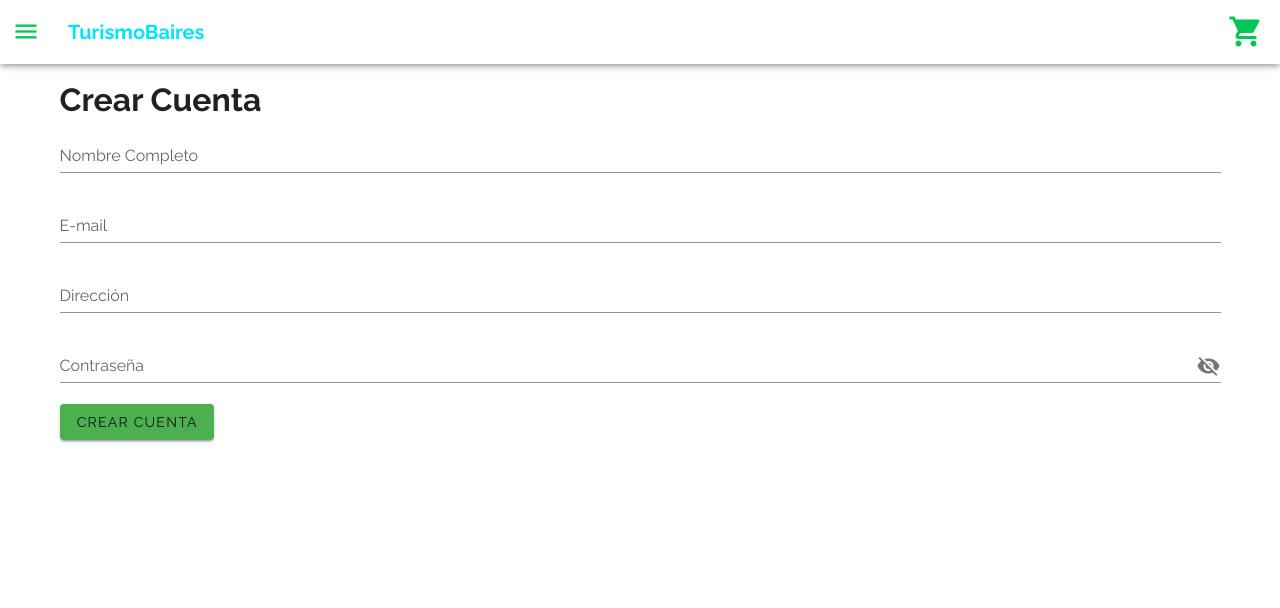
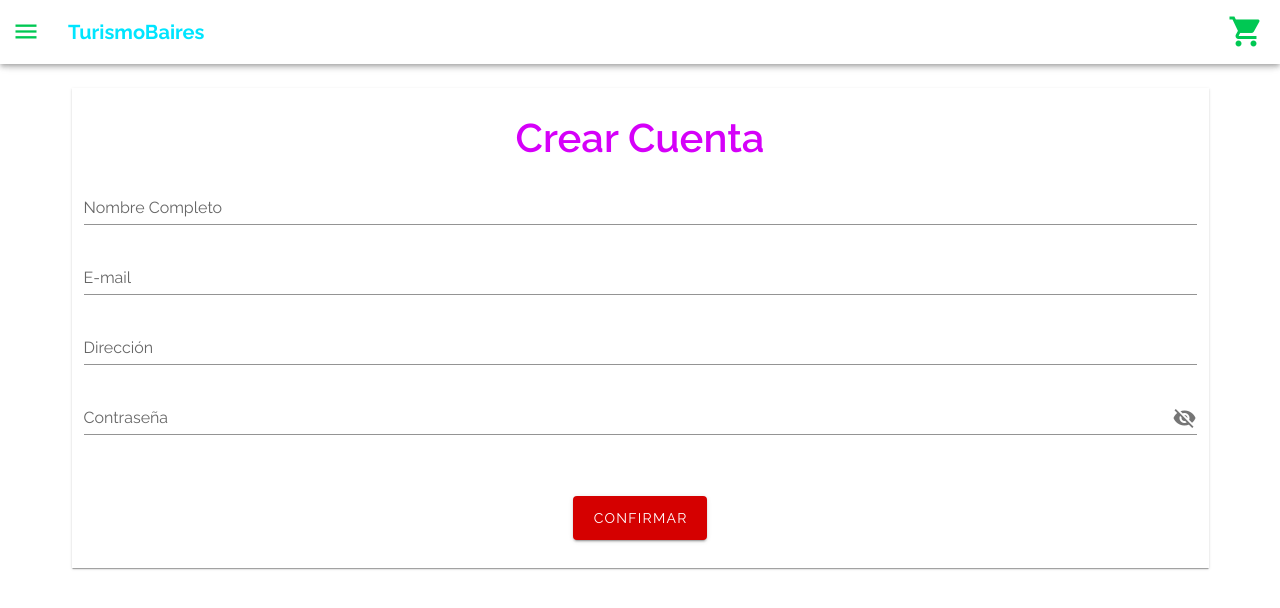
Before and after one commit to agustinaVal/Demo-Proyecto-personal, a Vue app: page /usuario in a window 1280 px wide. Shown: the top 608 px of the page. Built offline with nearby package versions, Linux system fonts and the light colour scheme; no server answers; the database is empty.

Commit message:
estilo login,crear cuenta

```diff
--- a/src/components/Nav.vue
+++ b/src/components/Nav.vue
@@ -14,7 +14,7 @@
 			<v-spacer></v-spacer>
 
 			<div class="Nav_nombre_usuario">
-				{{ usuario.name }}
+				<strong>{{ usuario.name }}</strong>
 			</div>
 			<router-link :to="{ name: 'Carrito' }">
 				<v-icon color="green accent-4" large>mdi-cart</v-icon>
--- a/src/router/index.js
+++ b/src/router/index.js
@@ -1,11 +1,11 @@
-import Vue from 'vue';
-import VueRouter from 'vue-router';
-import Home from '../views/Home.vue';
-import firebase from 'firebase';
+/** @format */
 
+import Vue from 'vue'
+import VueRouter from 'vue-router'
+import Home from '../views/Home.vue'
+import firebase from 'firebase'
 
-
-Vue.use(VueRouter);
+Vue.use(VueRouter)
 
 const routes = [
 	{
@@ -16,68 +16,83 @@ const routes = [
 	{
 		path: '/Cards',
 		name: 'Cards',
-		component: () => import(/* webpackChunkName: "about" */ '../components/Cards.vue'),
+		component: () =>
+			import(/* webpackChunkName: "about" */ '../components/Cards.vue'),
 	},
 	{
 		path: '/experiencias',
 		name: 'Experiencias',
-		component: () => import(/* webpackChunkName: "about" */ '../components/Experiencias.vue'),
+		component: () =>
+			import(/* webpackChunkName: "about" */ '../components/Experiencias.vue'),
 	},
 	{
 		path: '/galeria',
 		name: 'Galeria',
-		component: () => import(/* webpackChunkName: "about" */ '../components/Galeria.vue'),
+		component: () =>
+			import(/* webpackChunkName: "about" */ '../components/Galeria.vue'),
 	},
 	{
 		path: '/carrito',
 		name: 'Carrito',
-		component: () => import(/* webpackChunkName: "about" */ '../views/Carrito.vue'),
+		component: () =>
+			import(/* webpackChunkName: "about" */ '../views/Carrito.vue'),
 	},
 	{
 		path: '/login',
 		name: 'Login',
-		component: () => import(/* webpackChunkName: "about" */ '../views/Login.vue'),
+		component: () =>
+			import(/* webpackChunkName: "about" */ '../views/Login.vue'),
 	},
 	{
 		path: '/usuario',
 		name: 'Usuario',
-		component: () => import(/* webpackChunkName: "about" */ '../views/Usuario.vue'),
+		component: () =>
+			import(/* webpackChunkName: "about" */ '../views/Usuario.vue'),
 	},
 	{
 		path: '/registro',
 		name: 'Registro',
-		component: () => import(/* webpackChunkName: "about" */ '../views/Registro.vue'),
-		meta:{
-			autentificando: true
-		}
+		component: () =>
+			import(/* webpackChunkName: "about" */ '../views/Registro.vue'),
+		meta: {
+			autentificando: true,
+		},
+	},
+	{
+		path: '*',
+		name: 'NotFound',
+		component: () =>
+			import(/* webpackChunkName: "NotFound" */ '../views/NotFound.vue'),
 	},
 	{
 		path: '/gracias',
 		name: 'Gracias',
-		component: () => import(/* webpackChunkName: "about" */ '../views/Gracias.vue'),
+		component: () =>
+			import(/* webpackChunkName: "about" */ '../views/Gracias.vue'),
 	},
 	{
 		path: '/excursion/:id',
 		name: 'Excursion',
 		props: true,
-		component: () => import(/* webpackChunkName: "about" */ '../views/Excursion.vue'),
+		component: () =>
+			import(/* webpackChunkName: "about" */ '../views/Excursion.vue'),
 	},
-];
+]
 
 const router = new VueRouter({
 	mode: 'history',
 	base: process.env.BASE_URL,
 	routes,
-});
+})
 
 router.beforeEach((to, from, next) => {
-	let usuario = firebase.auth().currentUser || {email: ""};
-	let autorizacion = to.matched.some((ruta) => ruta.meta.autentificando);
-	if ( to.path == "/registro" && usuario.email !== "admin@admin.cl" ) {
-		next("/");
-	} else  {
-		next();
+	let usuario = firebase.auth().currentUser || { email: '' }
+	let autorizacion = to.matched.some((ruta) => ruta.meta.autentificando)
+	if (to.path == '/registro' && usuario.email !== 'admin@admin.cl') {
+		next('/')
+	} else {
+		next()
 	}
-  });
+})
 
-export default router;
+export default router
--- a/src/store/Carrito/index.js
+++ b/src/store/Carrito/index.js
@@ -64,7 +64,7 @@ export default {
 				})
 				router.push({ name: 'Gracias' })
 			} catch (e) {
-				alert('algo salió mal')
+				alert('Reintente algo salio mal')
 			}
 		},
 	},
--- a/src/views/Login.vue
+++ b/src/views/Login.vue
@@ -1,10 +1,19 @@
+<!-- @format -->
+
 <template>
-	<div class="login">
-		<form @submit.prevent="login" class="form">
-			<h1>Iniciar sesión</h1>
+	<div id="login">
+		<v-container class="mx-auto">
+			<v-form @submit.prevent="login" class="elevation-1">
+				<v-container>
+					<v-row>
+						<v-col cols="12" align="center">
+							<h2 class="titulos_iniciar text-center py-2">Iniciar Sesión</h2>
 
-			<v-text-field v-model="user.email" label="E-mail" required></v-text-field>
-
+							<v-text-field
+								v-model="user.email"
+								label="E-mail"
+								required
+							></v-text-field>
 							<v-text-field
 								v-model="user.password"
 								:append-icon="show1 ? 'mdi-eye' : 'mdi-eye-off'"
@@ -12,22 +21,36 @@
 								label="Contraseña"
 								@click:append="show1 = !show1"
 							></v-text-field>
-
-			<div class="my-2">
-				<v-btn @click="loginUser" color="success" dark large class="mx-5">
+						</v-col>
+						<v-col cols="12" align="center">
+							<v-btn
+								@click="loginUser"
+								color="green accent-4 my-4 white--text"
+								dark
+								large
+								class="mx-5"
+							>
 								Ingresar
 							</v-btn>
-				<v-btn @click="logInGoogle" color="error" dark large>
-					Login con Gmail
+							<v-btn
+								@click="logInGoogle"
+								color="red accent-4 my-4 white--text"
+								dark
+								large
+							>
+								Ingresar con Gmail
 							</v-btn>
-			</div>
-		</form>
+						</v-col>
+					</v-row>
+				</v-container>
+			</v-form>
+		</v-container>
 	</div>
 </template>
 
 <script>
-import { mapState, mapActions } from 'vuex';
-import firebase from 'firebase';
+	import { mapState, mapActions } from 'vuex'
+	import firebase from 'firebase'
 	export default {
 		name: 'Login',
 
@@ -42,25 +65,31 @@ export default {
 		methods: {
 			...mapActions(['login']),
 			async loginUser() {
-			const email = this.user.email;
-			const password = this.user.password;
-			const respuesta = await this.login({ email, password });
+				const email = this.user.email
+				const password = this.user.password
+				const respuesta = await this.login({ email, password })
 				if (respuesta) {
-				this.$router.push('/');
+					this.$router.push('/')
 				}
 			},
 			logInGoogle() {
-		const provider = new firebase.auth.GoogleAuthProvider();
+				const provider = new firebase.auth.GoogleAuthProvider()
 				firebase
 					.auth()
 					.signInWithPopup(provider)
 					.then((result) => {
-				this.$router.replace('/');
-			});
+						this.$router.replace('/')
+					})
 			},
 		},
 		computed: {},
-};
+	}
 </script>
 
-<style lang="scss"></style>
+<style>
+	.titulos_iniciar {
+		font-weight: 600;
+		font-size: 40px;
+		color: #d500f9;
+	}
+</style>
--- /dev/null
+++ b/src/views/NotFound.vue
@@ -0,0 +1,25 @@
+<!-- @format -->
+
+<template>
+	<div class="NotFoun__pagina">
+		<v-row class="text-center" cols="12">
+			<v-col align="center" justify="center">
+				<v-img
+					src="https://www.webempresa.com/wp-content/uploads/2017/05/error-404-ejemplo-pagina-no-encontrada.jpg"
+				>
+				</v-img>
+				<v-btn color="red accent-4 my-4 white--text" :to="{ name: 'Home' }"
+					>Volver al inicio</v-btn
+				>
+			</v-col>
+		</v-row>
+	</div>
+</template>
+
+<script>
+	export default {
+		name: 'NotFound',
+	}
+</script>
+
+<style lang="scss" scoped></style>
--- a/src/views/Registro.vue
+++ b/src/views/Registro.vue
@@ -1,13 +1,17 @@
+<!-- @format -->
+
 <template>
 	<div id="Registro">
 		<template>
 			<h1 class="titulo__principal__registro">Registro</h1>
-			<br/>
-			<Form :excursion="excursion" />
 			<br />
-			<v-data-table :headers="headers" :items="excursionData" class="elevation-1">
+			<v-data-table
+				:headers="headers"
+				:items="excursionData"
+				class="elevation-1"
+			>
 				<template v-slot:item.img="{ item }">
-					<img width="130" :src="item.img" />
+					<img width="50" :src="item.img" />
 				</template>
 				<template v-slot:item.acciones="{ item }">
 					<v-btn color="warning" fab small dark @click="excuUpdate(item.id)">
@@ -22,19 +26,24 @@
 								Editando la actividad
 							</v-card-title>
 							<v-card-text
-								><Form :excursion="excuEdit" @hideDialog="dialog = false" :edit="true"
+								><Form
+									:excursion="excuEdit"
+									@hideDialog="dialog = false"
+									:edit="true"
 							/></v-card-text>
 						</v-card>
 					</v-dialog>
 				</template>
 			</v-data-table>
+			<br />
+			<Form :excursion="excursion" />
 		</template>
 	</div>
 </template>
 
 <script>
-import Form from '@/components/Form';
-import { mapGetters, mapActions } from 'vuex';
+	import Form from '@/components/Form'
+	import { mapGetters, mapActions } from 'vuex'
 	export default {
 		name: 'Registro',
 		data() {
@@ -47,7 +56,6 @@ export default {
 					},
 					{ text: 'Nombre', value: 'title' },
 					{ text: 'Imagen', value: 'img' },
-				{ text: 'Descripcion', value: 'description' },
 					{ text: 'SubTitulo', value: 'subtitle' },
 					{ text: 'Precios', value: 'price' },
 					{ text: 'Stock', value: 'stock' },
@@ -62,7 +70,7 @@ export default {
 					stock: '',
 				},
 				excuEdit: {},
-		};
+			}
 		},
 		components: {
 			Form,
@@ -70,27 +78,24 @@ export default {
 		methods: {
 			...mapActions(['deleteExcursionFB']),
 			deleteExcursion(id) {
-			this.deleteExcursionFB(id);
+				this.deleteExcursionFB(id)
 			},
 			excuUpdate(id) {
 				// se construye json para evitar errores en la edicion de datos
-			this.excuEdit = JSON.parse(JSON.stringify(this.excursionData.find((p) => p.id == id)));
-			this.dialog = true;
+				this.excuEdit = JSON.parse(
+					JSON.stringify(this.excursionData.find((p) => p.id == id))
+				)
+				this.dialog = true
 			},
 		},
 		computed: {
 			...mapGetters(['excursionData']),
 		},
-};
+	}
 </script>
 
 <style lang="scss">
-#Registro {
-	margin-top: 50px;
+	.v-data-table > .v-data-table__wrapper > table > tbody > tr > td {
 		font-size: 10px;
 	}
-
-ul {
-	padding: 10px;
-}
 </style>
--- a/src/views/Usuario.vue
+++ b/src/views/Usuario.vue
@@ -1,10 +1,28 @@
+<!-- @format -->
+
 <template>
-	<div>
-		<h1>Crear Cuenta</h1>
-		<v-form ref="form" lazy-validation>
-			<v-text-field v-model="nuevoUsuario.name" label="Nombre Completo" required></v-text-field>
-			<v-text-field v-model="nuevoUsuario.email" label="E-mail" required></v-text-field>
-			<v-text-field v-model="nuevoUsuario.direccion" label="Dirección" required></v-text-field>
+	<div id="login">
+		<v-container class="mx-auto">
+			<v-form @submit.prevent="login" class="elevation-1">
+				<v-container>
+					<v-row>
+						<v-col cols="12" align="center">
+							<h2 class="titulos_crear text-center py-2">Crear Cuenta</h2>
+							<v-text-field
+								v-model="nuevoUsuario.name"
+								label="Nombre Completo"
+								required
+							></v-text-field>
+							<v-text-field
+								v-model="nuevoUsuario.email"
+								label="E-mail"
+								required
+							></v-text-field>
+							<v-text-field
+								v-model="nuevoUsuario.direccion"
+								label="Dirección"
+								required
+							></v-text-field>
 							<v-text-field
 								v-model="nuevoUsuario.password"
 								:append-icon="show1 ? 'mdi-eye' : 'mdi-eye-off'"
@@ -12,15 +30,27 @@
 								label="Contraseña"
 								@click:append="show1 = !show1"
 							></v-text-field>
-			<v-btn color="green" @click="CrearUsuario">
-				Crear cuenta
+						</v-col>
+						<v-col cols="12" align="center">
+							<v-btn
+								@click="CrearUsuario"
+								color="red accent-4 my-4 white--text"
+								dark
+								large
+								class="mx-5"
+							>
+								Confirmar
 							</v-btn>
+						</v-col>
+					</v-row>
+				</v-container>
 			</v-form>
+		</v-container>
 	</div>
 </template>
 
 <script>
-import { mapActions } from 'vuex';
+	import { mapActions } from 'vuex'
 	export default {
 		data: () => ({
 			show1: false,
@@ -34,9 +64,17 @@ export default {
 		methods: {
 			...mapActions(['addUser']),
 			CrearUsuario() {
-			this.addUser(this.nuevoUsuario);
-			this.$router.push('login');
+				this.addUser(this.nuevoUsuario)
+				this.$router.push('login')
 			},
 		},
-};
+	}
 </script>
+
+<style>
+	.titulos_crear {
+		font-weight: 600;
+		font-size: 40px;
+		color: #d500f9;
+	}
+</style>
```
Also changed, not shown: src/components/Form.vue (+44 -12 lines). Lines whose indentation alone changed are shown as unchanged.
